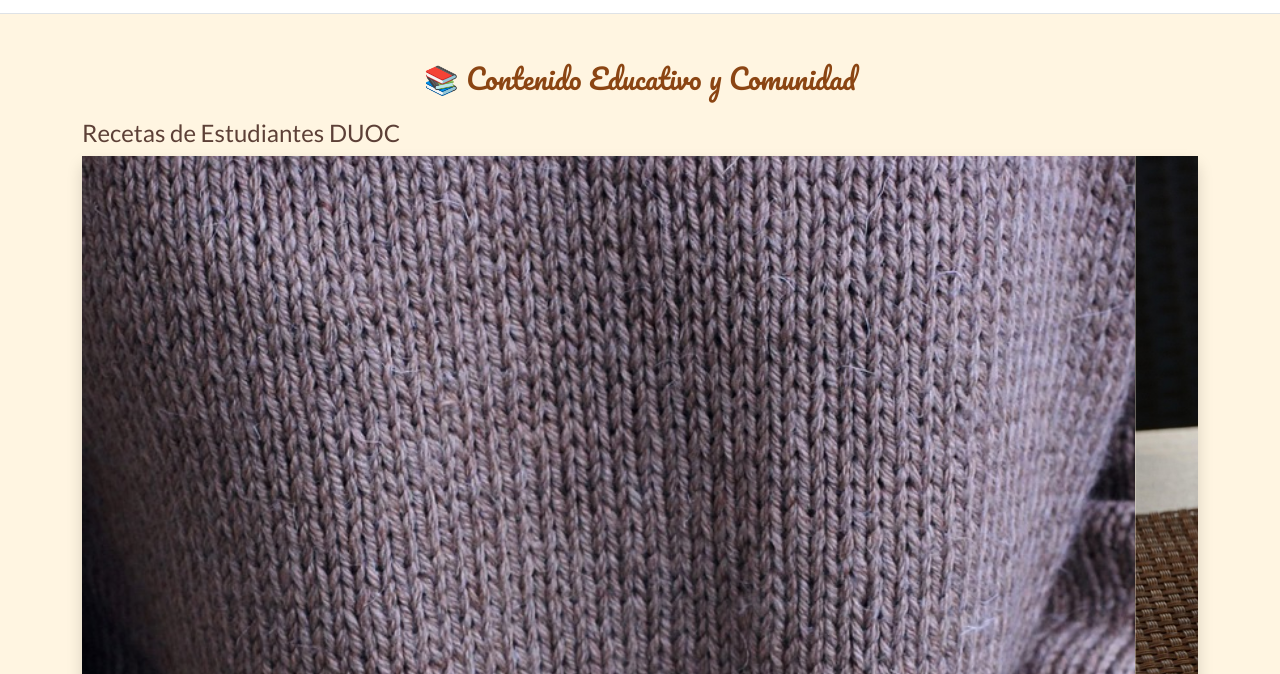
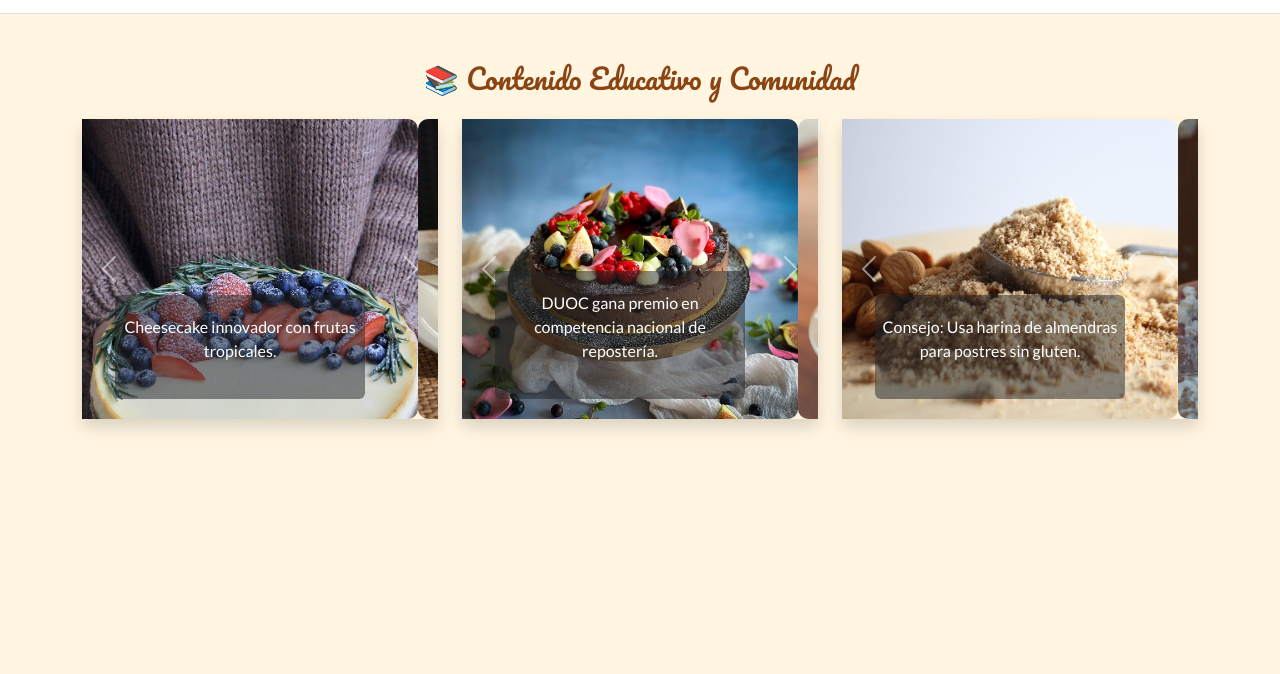
Before and after one commit to guala19/pasteleria-mil-sabores, a plain HTML site: page index.html in a window 1280 px wide. Shown: the part 70-744 px from the top of the page. Drawn offline with nearby package versions, Linux system fonts and the light colour scheme.

Commit message:
arreglando carrucel index

```diff
--- a/css/styles.css
+++ b/css/styles.css
@@ -156,3 +156,15 @@ body {
   border-radius: 12px;
   box-shadow: 0px 4px 10px rgba(0,0,0,0.1);
 }
+
+
+.carousel {
+  max-width: 800px;
+  margin: 0 auto;
+}
+
+.carousel-inner img {
+  height: 300px;
+  object-fit: cover;
+  border-radius: 10px;
+}
--- a/index.html
+++ b/index.html
@@ -19,7 +19,6 @@
   <!-- Header -->
   <header class="border-bottom bg-white py-3">
     <div class="container d-flex align-items-center justify-content-between">
-
       <!-- Centro (información pastelería) -->
       <div class="flex-grow-1 text-center">
         <h1 class="m-0 brand" style="font-family:'Pacifico', cursive; color:#8B4513;">
@@ -41,24 +40,25 @@
 
   <!-- Main -->
   <main class="flex-grow-1">
+    <div class="container my-5">
+      <h3 class="mb-4 text-center" style="font-family:'Pacifico', cursive; color:#8B4513;">
+        📚 Contenido Educativo y Comunidad
+      </h3>
 
-    <!-- Carruseles -->
-    <section class="container my-5">
-      <h3 class="mb-4 text-center" style="font-family:'Pacifico', cursive; color:#8B4513;">📚 Contenido Educativo y Comunidad</h3>
-
-
-      <h4 class="mt-4">Recetas de Estudiantes DUOC</h4>
-      <div id="carruselRecetas" class="carousel slide shadow rounded mb-5" data-bs-ride="carousel">
+      <div class="row g-4">
+        <!-- Carrusel 1: Recetas -->
+        <div class="col-md-4">
+          <div id="carruselRecetas" class="carousel slide shadow rounded" data-bs-ride="carousel">
             <div class="carousel-inner">
               <div class="carousel-item active">
                 <img src="img/cake-4739282_1280.jpg" class="d-block w-100" alt="Receta 1">
-            <div class="carousel-caption d-none d-md-block bg-dark bg-opacity-50 rounded">
+                <div class="carousel-caption bg-dark bg-opacity-50 rounded">
                   <p>Cheesecake innovador con frutas tropicales.</p>
                 </div>
               </div>
               <div class="carousel-item">
                 <img src="img/cake-2001781_1280.jpg" class="d-block w-100" alt="Receta 2">
-            <div class="carousel-caption d-none d-md-block bg-dark bg-opacity-50 rounded">
+                <div class="carousel-caption bg-dark bg-opacity-50 rounded">
                   <p>Torta vegana de chocolate creada por estudiantes DUOC.</p>
                 </div>
               </div>
@@ -70,20 +70,21 @@
               <span class="carousel-control-next-icon"></span>
             </button>
           </div>
+        </div>
 
         <!-- Carrusel 2: Noticias -->
-      <h4 class="mt-4">Noticias de Repostería</h4>
-      <div id="carruselNoticias" class="carousel slide shadow rounded mb-5" data-bs-ride="carousel">
+        <div class="col-md-4">
+          <div id="carruselNoticias" class="carousel slide shadow rounded" data-bs-ride="carousel">
             <div class="carousel-inner">
               <div class="carousel-item active">
                 <img src="img/cake-8233676_1280.jpg" class="d-block w-100" alt="Noticia 1">
-            <div class="carousel-caption d-none d-md-block bg-dark bg-opacity-50 rounded">
+                <div class="carousel-caption bg-dark bg-opacity-50 rounded">
                   <p>DUOC gana premio en competencia nacional de repostería.</p>
                 </div>
               </div>
               <div class="carousel-item">
                 <img src="img/cake-1850011_1280.jpg" class="d-block w-100" alt="Noticia 2">
-            <div class="carousel-caption d-none d-md-block bg-dark bg-opacity-50 rounded">
+                <div class="carousel-caption bg-dark bg-opacity-50 rounded">
                   <p>Nuevas tendencias en decoración de pasteles para 2025.</p>
                 </div>
               </div>
@@ -95,20 +96,21 @@
               <span class="carousel-control-next-icon"></span>
             </button>
           </div>
+        </div>
 
-      <!-- Carrusel 3: Consejos -->
-      <h4 class="mt-4">Consejos y Tips</h4>
-      <div id="carruselTips" class="carousel slide shadow rounded mb-5" data-bs-ride="carousel">
+        <!-- Carrusel 3: Tips -->
+        <div class="col-md-4">
+          <div id="carruselTips" class="carousel slide shadow rounded" data-bs-ride="carousel">
             <div class="carousel-inner">
               <div class="carousel-item active">
                 <img src="img/flour-3636553_1280.jpg" class="d-block w-100" alt="Tip 1">
-            <div class="carousel-caption d-none d-md-block bg-dark bg-opacity-50 rounded">
+                <div class="carousel-caption bg-dark bg-opacity-50 rounded">
                   <p>Consejo: Usa harina de almendras para postres sin gluten.</p>
                 </div>
               </div>
               <div class="carousel-item">
                 <img src="img/whipped-cream-814218_1280.jpg" class="d-block w-100" alt="Tip 2">
-            <div class="carousel-caption d-none d-md-block bg-dark bg-opacity-50 rounded">
+                <div class="carousel-caption bg-dark bg-opacity-50 rounded">
                   <p>Tip: Bate las claras a punto de nieve para bizcochos más esponjosos.</p>
                 </div>
               </div>
@@ -120,7 +122,9 @@
               <span class="carousel-control-next-icon"></span>
             </button>
           </div>
-    </section>
+        </div>
+      </div>
+    </div>
   </main>
 
   <!-- Carrito -->
@@ -155,7 +159,7 @@
   <script type="module" src="js/utilidades.js"></script>
   <script type="module" src="js/promociones.js"></script>
   <script type="module" src="js/carrito.js"></script>
-  <script>
+  <script type="module">
     import { iniciarCarritoUI } from './js/carrito.js';
     document.addEventListener("DOMContentLoaded", iniciarCarritoUI);
   </script>
```
Lines whose indentation alone changed are shown as unchanged.
